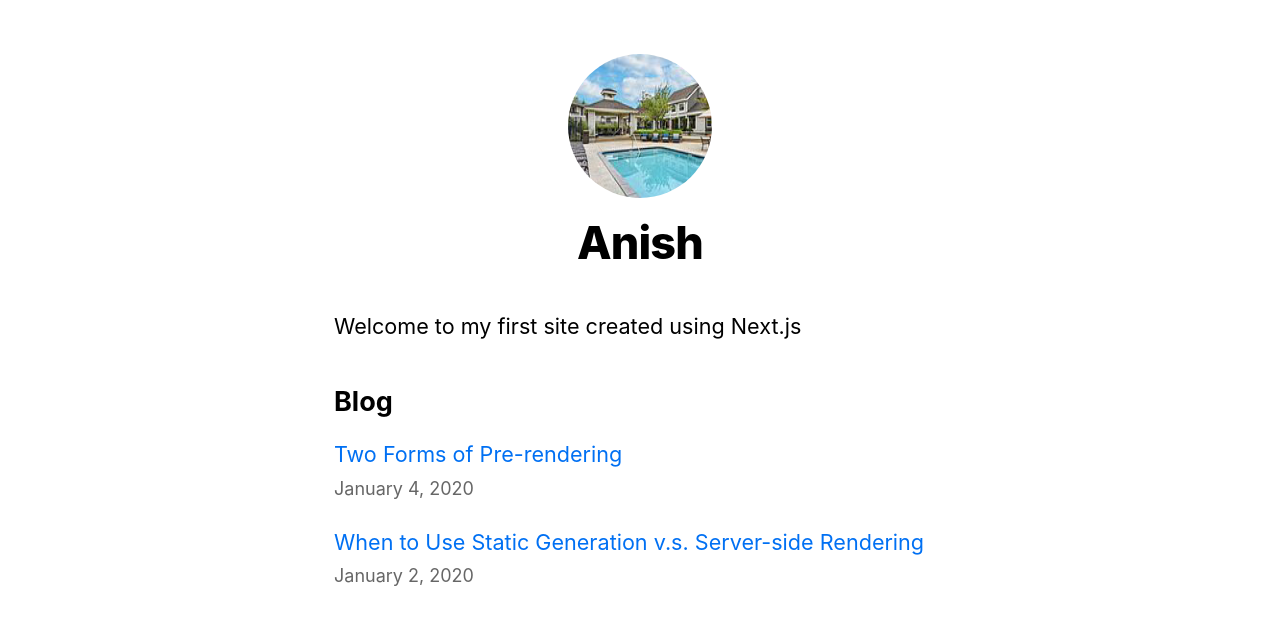
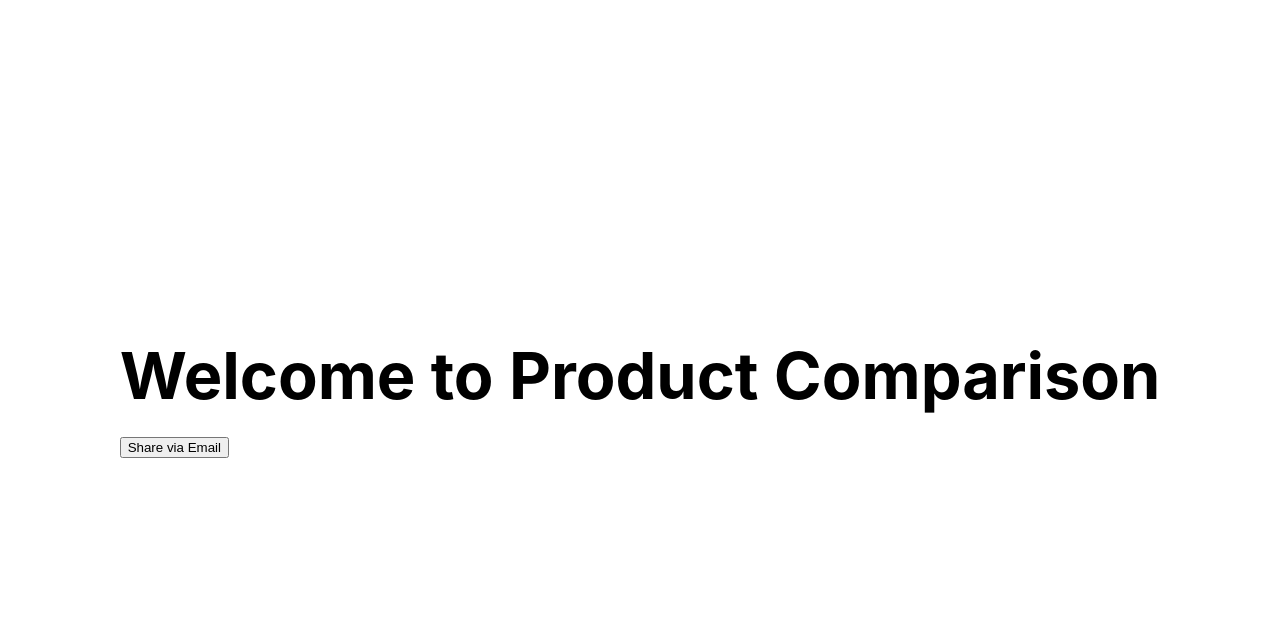
Before and after one commit to sprockee/nextjs-blog, a Next.js app: page / in a window 1280 px wide. Shown: the top 624 px of the page. Built offline with nearby package versions, Linux system fonts and the light colour scheme.

Commit message:
Update index.js

```diff
--- a/pages/index.js
+++ b/pages/index.js
@@ -1,42 +1,24 @@
+// pages/index.js
 import Head from 'next/head';
-import Layout, { siteTitle } from '../components/layout';
-import utilStyles from '../styles/utils.module.css';
-import { getSortedPostsData } from '../lib/posts';
-import Link from 'next/link';
-import Date from '../components/date';
+import EmailButton from '../components/EmailButton';
+import styles from '../styles/Home.module.css';
 
-export async function getStaticProps() {
-  const allPostsData = getSortedPostsData();
-  return {
-    props: {
-      allPostsData,
-    },
-  };
+export default function Home() {
+    return (
+        <div className={styles.container}>
+            <Head>
+                <title>Product Comparison</title>
+                <meta name="description" content="Share your product comparison" />
+                <link rel="icon" href="/favicon.ico" />
+            </Head>
+
+            <main className={styles.main}>
+                <h1 className={styles.title}>
+                    Welcome to Product Comparison
+                </h1>
+
+                <EmailButton />
+            </main>
+        </div>
+    );
 }
-
-export default function Home({ allPostsData }) {
-  return (
-    <Layout home>
-      <Head>
-        <title>{siteTitle}</title>
-      </Head>
-      <section className={utilStyles.headingMd}>
-        <p>Welcome to my first site created using Next.js</p>
-      </section>
-      <section className={`${utilStyles.headingMd} ${utilStyles.padding1px}`}>
-        <h2 className={utilStyles.headingLg}>Blog</h2>
-        <ul className={utilStyles.list}>
-          {allPostsData.map(({ id, date, title }) => (
-            <li className={utilStyles.listItem} key={id}>
-              <Link href={`/posts/${id}`}>{title}</Link>
-              <br />
-              <small className={utilStyles.lightText}>
-                <Date dateString={date} />
-              </small>
-            </li>
-          ))}
-        </ul>
-      </section>
-    </Layout>
-  );
-}
```
